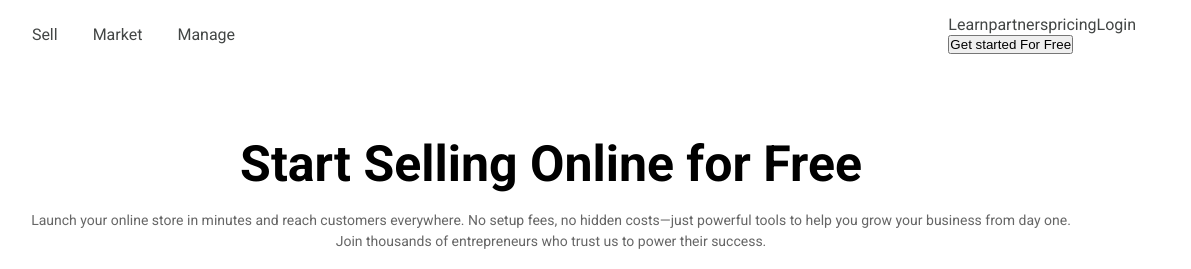
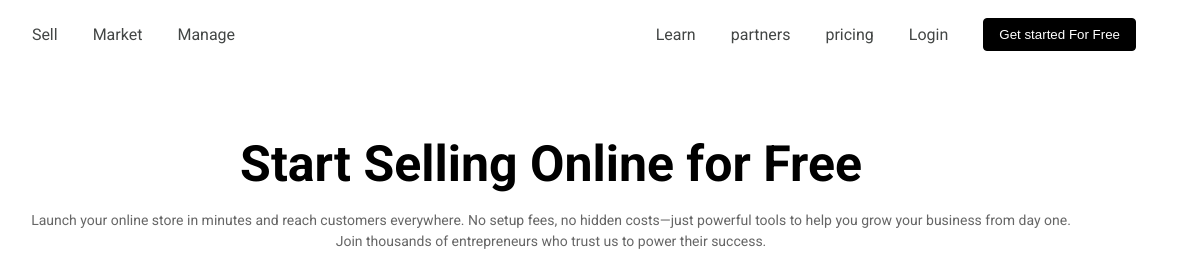
Before and after one commit to ali-alaa10/ITI-Project, a plain HTML site: page index.html in a window 1280 px wide. Shown: the top 269 px of the page, 89-1280 px from the left. Drawn offline with Linux system fonts and the light colour scheme.

Commit message:
ITI Project

```diff
--- a/style.css
+++ b/style.css
@@ -63,24 +63,32 @@ li {
 .nav .logo img {
   width: 30px;
 }
+.nav .nav-links {
+  display: flex;
+  align-items: center;
+  justify-content: space-between;
+  gap: 35px;
+}
 .nav .main-ul {
   width: 37%;
   display: flex;
   align-items: center;
   justify-content: space-between;
+  gap: 35px;
 }
 .main-ul li a {
   color: var(--link-a);
 }
-.main-ul .free-btn {
+.nav-links .free-btn {
   padding: 8px 15px;
   background-color: black;
   border: 1px solid black;
   border-radius: 4px;
   color: #ffff;
   transition: 0.3s;
+  cursor: pointer;
 }
-.main-ul .free-btn:hover {
+.nav-links .free-btn:hover {
   border: 1px solid black;
   background-color: transparent;
   color: black;
```
